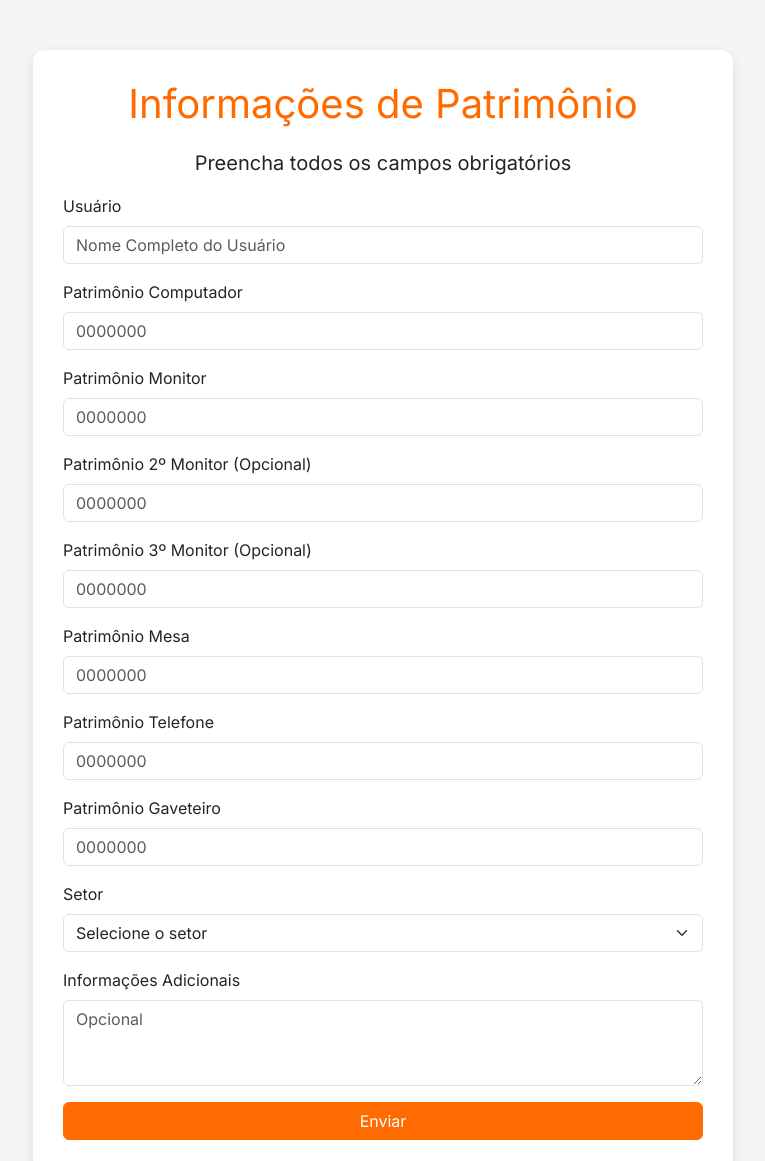
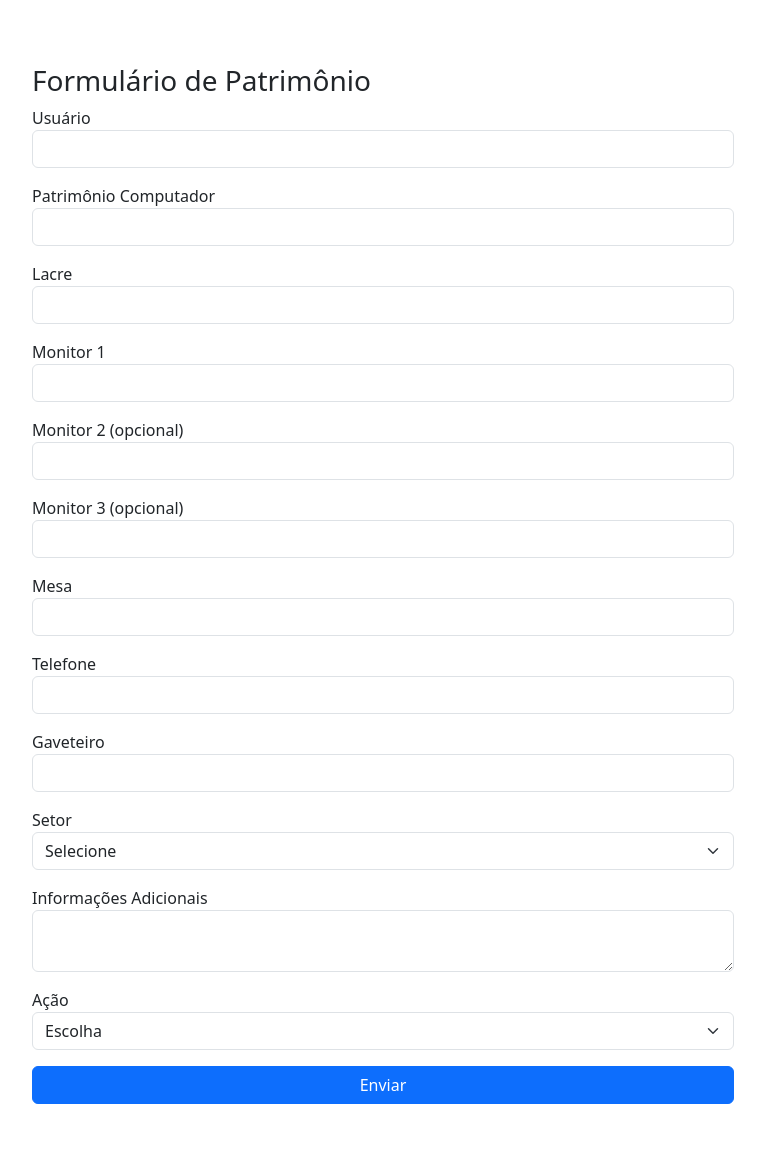
Before and after one commit to HenriquePvAr/formulario-patrimonio, a plain HTML site: page index.html in a window 1280 px wide. Shown: the top 1161 px of the page, without its empty margins (257-1022 px from the left). Drawn offline with nearby package versions, Linux system fonts and the light colour scheme.

Commit message:
Atualiza formulário de patrimônio

```diff
--- a/index.html
+++ b/index.html
@@ -1,179 +1,164 @@
 <!DOCTYPE html>
 <html lang="pt-BR">
 <head>
-  <meta charset="UTF-8" />
-  <meta name="viewport" content="width=device-width, initial-scale=1" />
-  <title>Patrimônio</title>
-
-  <link rel="stylesheet" href="https://cdn.jsdelivr.net/npm/bootstrap@5.3.3/dist/css/bootstrap.min.css" />
-  <link href="https://fonts.googleapis.com/css2?family=Inter&display=swap" rel="stylesheet" />
-
+  <meta charset="utf-8" />
+  <meta name="viewport" content="width=device-width,initial-scale=1" />
+  <title>Formulário Patrimônio</title>
+  <link href="https://cdn.jsdelivr.net/npm/bootstrap@5.3.3/dist/css/bootstrap.min.css" rel="stylesheet"/>
   <style>
-    body { font-family: 'Inter', sans-serif; background-color: #f5f5f5; }
-    .form-container {
-      background: #fff;
-      padding: 30px;
-      border-radius: 12px;
-      box-shadow: 0 4px 12px rgba(0,0,0,0.1);
-      max-width: 700px;
-      margin: 50px auto;
-    }
-    h1 { text-align: center; color: #ff6b00; margin-bottom: 20px; }
-    .btn-dark {
-      background-color: #ff6b00;
-      border-color: #ff6b00;
-    }
-    .btn-dark:hover {
-      background-color: #e65c00;
-      border-color: #e65c00;
-    }
-    .invalid-feedback { display: none; }
-    input.is-invalid + .invalid-feedback,
-    select.is-invalid + .invalid-feedback,
-    textarea.is-invalid + .invalid-feedback { display: block; }
-    input.is-valid, select.is-valid { border-color: #28a745; }
+    .form-container {max-width:750px;margin:40px auto;padding:24px;background:#fff;border-radius:10px}
   </style>
 </head>
 <body>
   <div class="form-container">
-    <h1>Informações de Patrimônio</h1>
-    <p class="lead text-center">Preencha todos os campos obrigatórios</p>
-
+    <h3>Formulário de Patrimônio</h3>
     <form id="patrimonioForm" novalidate>
-
   <div class="mb-3">
-        <label for="fullname" class="form-label">Usuário</label>
-        <input type="text" class="form-control" id="fullname" name="fullname" placeholder="Nome Completo do Usuário" required />
-        <div class="invalid-feedback">Por favor, insira o nome completo do usuário.</div>
+    <label>Usuário</label>
+    <input id="Usuario" pattern="^[A-Za-zÀ-ÿ\s]+$" title="Apenas letras e espaços" class="form-control"/>
   </div>
 
   <div class="mb-3">
-        <label for="pc" class="form-label">Patrimônio Computador</label>
-        <input type="text" class="form-control patrimonio" id="pc" name="pc" placeholder="0000000" pattern="\d{7}" required />
-        <div class="invalid-feedback">Por favor, insira o patrimônio do computador (7 dígitos).</div>
+    <label>Patrimônio Computador</label>
+    <input id="pc" maxlength="7" inputmode="numeric" pattern="^\d{1,7}$" title="Até 7 dígitos" class="form-control patrimonio"/>
   </div>
 
   <div class="mb-3">
-        <label for="monitor" class="form-label">Patrimônio Monitor</label>
-        <input type="text" class="form-control patrimonio" id="monitor" name="monitor" placeholder="0000000" pattern="\d{7}" required />
-        <div class="invalid-feedback">Por favor, insira o patrimônio do monitor (7 dígitos).</div>
-      </div>
-
-      <!-- Campos opcionais para 2º e 3º monitor -->
-      <div class="mb-3">
-        <label for="monitor2" class="form-label">Patrimônio 2º Monitor (Opcional)</label>
-        <input type="text" class="form-control patrimonio" id="monitor2" name="monitor2" placeholder="0000000" pattern="\d{7}" />
-        <div class="invalid-feedback">Digite apenas números (7 dígitos).</div>
+    <label>Lacre</label>
+    <input id="lacre" class="form-control"/>
   </div>
 
   <div class="mb-3">
-        <label for="monitor3" class="form-label">Patrimônio 3º Monitor (Opcional)</label>
-        <input type="text" class="form-control patrimonio" id="monitor3" name="monitor3" placeholder="0000000" pattern="\d{7}" />
-        <div class="invalid-feedback">Digite apenas números (7 dígitos).</div>
+    <label>Monitor 1</label>
+    <input id="monitor" maxlength="7" inputmode="numeric" pattern="^\d{1,7}$" class="form-control patrimonio"/>
   </div>
 
   <div class="mb-3">
-        <label for="mesa" class="form-label">Patrimônio Mesa</label>
-        <input type="text" class="form-control patrimonio" id="mesa" name="mesa" placeholder="0000000" pattern="\d{7}" required />
-        <div class="invalid-feedback">Por favor, insira o patrimônio da mesa (7 dígitos).</div>
+    <label>Monitor 2 (opcional)</label>
+    <input id="monitor2" maxlength="7" inputmode="numeric" pattern="^\d{1,7}$" class="form-control patrimonio"/>
   </div>
 
   <div class="mb-3">
-        <label for="telefone" class="form-label">Patrimônio Telefone</label>
-        <input type="text" class="form-control patrimonio" id="telefone" name="telefone" placeholder="0000000" pattern="\d{7}" required />
-        <div class="invalid-feedback">Por favor, insira o patrimônio do telefone (7 dígitos).</div>
+    <label>Monitor 3 (opcional)</label>
+    <input id="monitor3" maxlength="7" inputmode="numeric" pattern="^\d{1,7}$" class="form-control patrimonio"/>
   </div>
 
   <div class="mb-3">
-        <label for="gaveteiro" class="form-label">Patrimônio Gaveteiro</label>
-        <input type="text" class="form-control patrimonio" id="gaveteiro" name="gaveteiro" placeholder="0000000" pattern="\d{7}" required />
-        <div class="invalid-feedback">Por favor, insira o patrimônio do gaveteiro (7 dígitos).</div>
+    <label>Mesa</label>
+    <input id="mesa" maxlength="7" inputmode="numeric" pattern="^\d{1,7}$" class="form-control patrimonio"/>
   </div>
 
   <div class="mb-3">
-        <label for="setor" class="form-label">Setor</label>
-        <select class="form-select" id="setor" name="setor" required>
-          <option value="" selected disabled>Selecione o setor</option>
-          <option value="Setec">Setec</option>
-          <option value="Seadm">Seadm</option>
-          <option value="Protocolo">Protocolo</option>
-          <option value="Meteorologia">Meteorologia</option>
-          <option value="Hidrologia">Hidrologia</option>
-          <option value="Seint">Seint</option>
-          <option value="Gabinete">Gabinete</option>
-          <option value="Nugep">Nugep</option>
-          <option value="Comunicacao Social">Comunicação Social</option>
-          <option value="Seguranca Organica">Segurança Orgânica</option>
-        </select>
-        <div class="invalid-feedback">Por favor, selecione o setor.</div>
+    <label>Telefone</label>
+    <input id="telefone" maxlength="7" inputmode="numeric" pattern="^\d{1,7}$" class="form-control patrimonio"/>
   </div>
 
   <div class="mb-3">
-        <label for="additionalInfo" class="form-label">Informações Adicionais</label>
-        <textarea class="form-control" id="additionalInfo" name="additionalInfo" rows="3" placeholder="Opcional"></textarea>
+    <label>Gaveteiro</label>
+    <input id="gaveteiro" maxlength="7" inputmode="numeric" pattern="^\d{1,7}$" class="form-control patrimonio"/>
   </div>
 
-      <button type="submit" class="btn btn-dark w-100">Enviar</button>
-    </form>
+  <div class="mb-3">
+    <label>Setor</label>
+    <select id="setor" required class="form-select">
+      <option value="" disabled selected>Selecione</option>
+      <option>Almoxarifado</option>
+      <option>Anavilhanas</option>
+      <option>Brigadista</option>
+      <option>Comunicação Social</option>
+      <option>Diretoria</option>
+      <option>Gabinete</option>
+      <option>Hidrologia</option>
+      <option>Juami Japurá</option>
+      <option>Meteorologia</option>
+      <option>Nugep</option>
+      <option>Paic</option>
+      <option>Pico da Neblina</option>
+      <option>Protocolo</option>
+      <option>Recepção</option>
+      <option>Sala de Treinamento</option>
+      <option>Seadm</option>
+      <option>Seint</option>
+      <option>Setec</option>
+      <option>Segurança Orgânica</option>
+    </select>
   </div>
 
-  <!-- Scripts -->
-  <script src="https://cdn.jsdelivr.net/npm/bootstrap@5.3.3/dist/js/bootstrap.bundle.min.js"></script>
+  <div class="mb-3">
+    <label>Informações Adicionais</label>
+    <textarea id="additionalInfo" class="form-control"></textarea>
+  </div>
+
+  <div class="mb-3">
+    <label>Ação</label>
+    <select id="acao" required class="form-select">
+      <option value="" disabled selected>Escolha</option>
+      <option value="planilha">Enviar para planilha</option>
+      <option value="email">Enviar por email</option>
+      <option value="planilha_email">Planilha por email</option>
+    </select>
+  </div>
+
+  <button class="btn btn-primary w-100" type="submit">Enviar</button>
+</form>
+
+
   <script src="https://code.jquery.com/jquery-3.6.0.min.js"></script>
   <script src="https://cdnjs.cloudflare.com/ajax/libs/jquery.mask/1.14.16/jquery.mask.min.js"></script>
-  <script src="https://cdn.jsdelivr.net/npm/emailjs-com@3.2.0/dist/email.min.js"></script>
   <script>
-    $(document).ready(function(){
-      $('.patrimonio').mask('0000000');
-
-      emailjs.init("lG42raC8x-SeVEpPC"); // Seu User ID
-
-      function validateField(field){
-        if(field.checkValidity()){
-          $(field).removeClass('is-invalid').addClass('is-valid');
-        } else {
-          $(field).removeClass('is-valid').addClass('is-invalid');
-        }
-      }
-
-      $('input, select').on('input change', function(){
-        validateField(this);
+    $(function(){
+      // máscara que impede digitar mais de 7 dígitos (apenas números)
+      $('.patrimonio').on('input', function(){
+        this.value = this.value.replace(/\D/g,'').slice(0,7);
       });
 
       $('#patrimonioForm').on('submit', function(e){
         e.preventDefault();
-        let form = this;
-        let valid = form.checkValidity();
-
-        if(!valid){
-          $(form).addClass('was-validated');
-          $('input, select').each(function(){ validateField(this); });
+        const form = this;
+        if(!form.checkValidity()){
+          form.reportValidity();
           return;
         }
 
+        const acao = $('#acao').val();
+        const setor = $('#setor').val();
 
-        let templateParams = {
-          fullname: $('#fullname').val(),
+        if(!acao || !setor){
+          alert('❌ Selecione Ação e Setor antes de enviar.');
+          return;
+        }
+
+        const params = new URLSearchParams({
+          fullname: $('#Usuario').val(),
           pc: $('#pc').val(),
+          lacre: $('#lacre').val(),
           monitor: $('#monitor').val(),
-          monitor2: $('#monitor2').val(),   // opcional
-          monitor3: $('#monitor3').val(),   // opcional
+          monitor2: $('#monitor2').val(),
+          monitor3: $('#monitor3').val(),
           mesa: $('#mesa').val(),
           telefone: $('#telefone').val(),
           gaveteiro: $('#gaveteiro').val(),
-          setor: $('#setor').val(),
-          additionalInfo: $('#additionalInfo').val()
-        };
+          setor: setor,
+          additionalInfo: $('#additionalInfo').val(),
+          dataEnvio: new Date().toLocaleString('pt-BR'),
+          acao: acao
+        });
 
-        emailjs.send("service_v06v738", "template_u9p4ygb", templateParams)
-          .then(function(response) {
-              alert('Formulário enviado com sucesso!');
+        const url = 'https://script.google.com/macros/s/AKfycbzASVE4mRRA4Kju3dS0VHX_2lIsIMKvsXQlXRVBpxbcsYhi35oL82kwyF3ZYFQaTfty/exec';
+
+        fetch(url + '?' + params.toString(), { method: 'GET' })
+          .then(resp => resp.json())
+          .then(json => {
+            if(json.status === 'ok'){
+              alert('✅ Enviado com sucesso!');
               form.reset();
-              $(form).removeClass('was-validated');
-              $('.patrimonio').mask('0000000');
-              $('input, select, textarea').removeClass('is-valid is-invalid');
-          }, function(error) {
-              alert('Erro ao enviar o formulário: ' + JSON.stringify(error));
+            } else {
+              alert('⚠️ Erro: ' + (json.mensagem || 'não processado'));
+            }
+          })
+          .catch(err => {
+            console.error(err);
+            alert('❌ Erro ao enviar, veja console.');
           });
       });
     });
```
Lines whose indentation alone changed are shown as unchanged.
